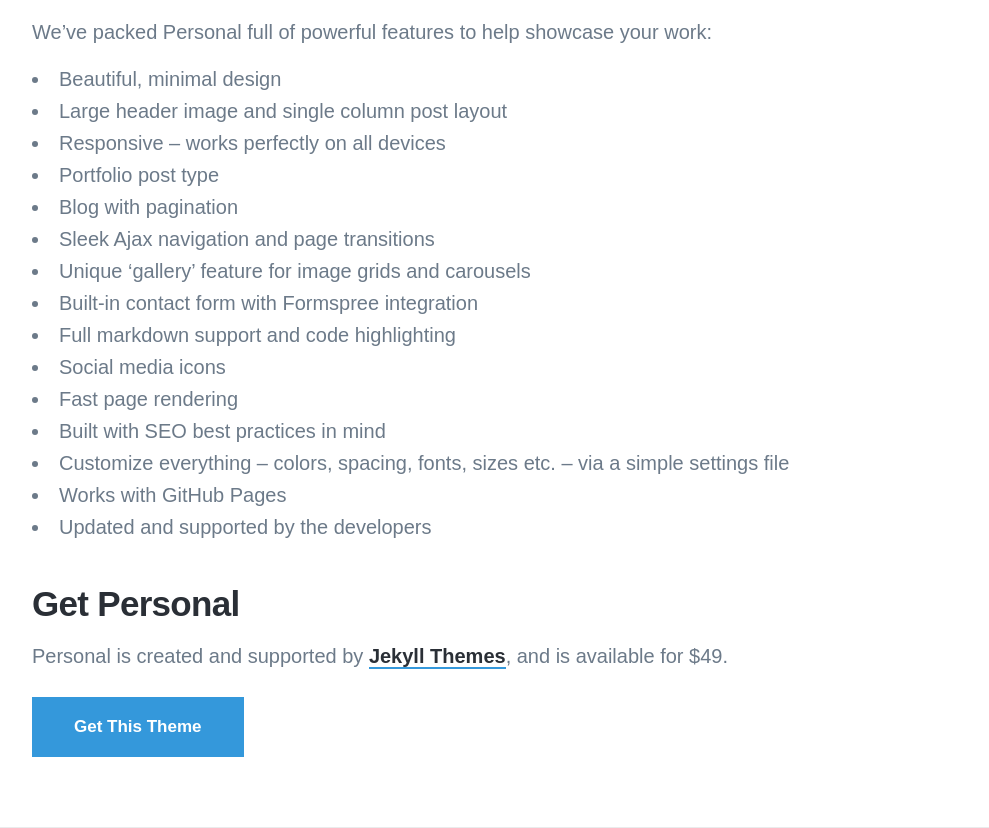
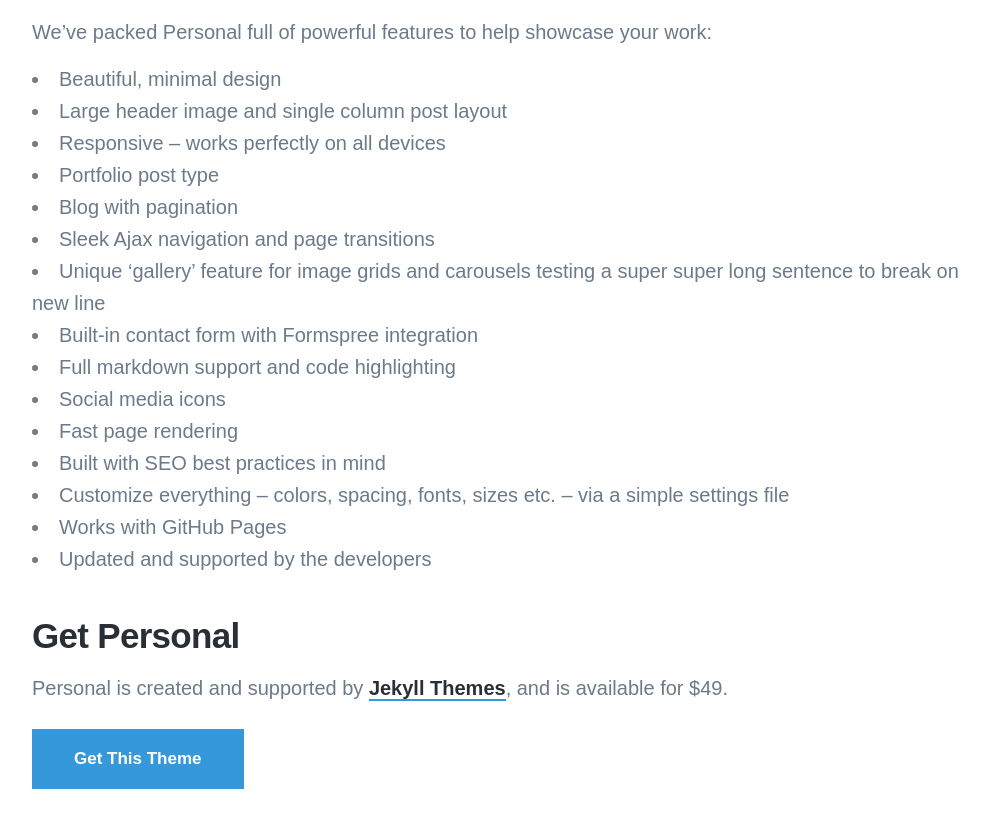
Before and after one commit to emilyrushton/emilyrushton.github.io, a Jekyll site: the page built from _pages/about.md, in a window 1280 px wide and 900 px high, scrolled down 640 px. Shown: the top 828 px of the window, without its empty margins (138-1127 px from the left). Built offline with Jekyll 4.4.1, drawn with Linux system fonts in a browser that asks for light colours; nearby versions of some CDN libraries; some web fonts are replaced.

Commit message:
Update about.md

```diff
--- a/_pages/about.md
+++ b/_pages/about.md
@@ -15,7 +15,7 @@
 * Portfolio post type
 * Blog with pagination
 * Sleek Ajax navigation and page transitions
-* Unique 'gallery' feature for image grids and carousels
+* Unique 'gallery' feature for image grids and carousels testing a super super long sentence to break on new line
 * Built-in contact form with Formspree integration
 * Full markdown support and code highlighting
 * Social media icons
```
